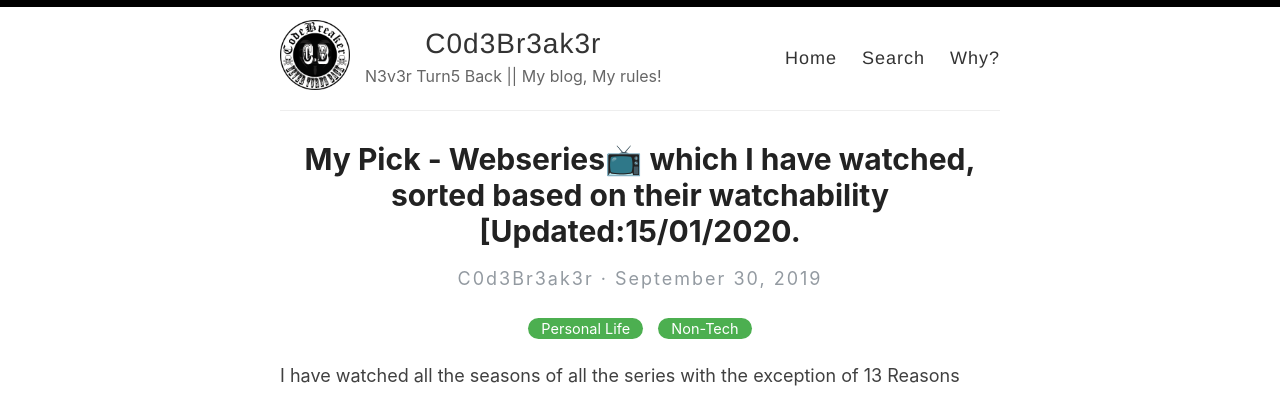
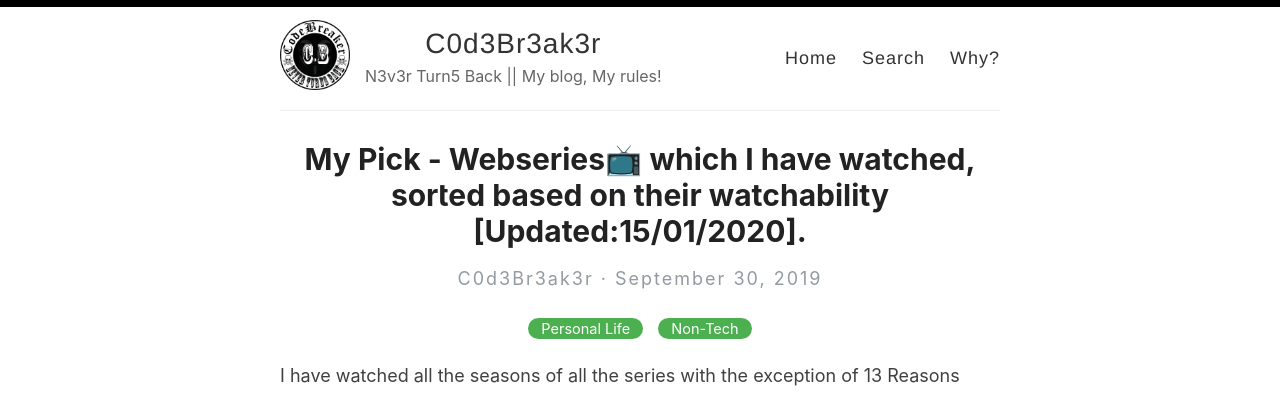
Before and after one commit to CodeBreaker444/codebreaker444.github.io, a Jekyll site: the page built from _posts/2019-09-30-MY-PICK-WEBSERIES-WHICH-I-HAVE-PERSONALLY-WATCHED.md, in a window 1280 px wide. Shown: the top 396 px of the page. Built offline with Jekyll 4.4.1, drawn with Linux system fonts in a browser that asks for light colours.

```diff
--- a/_posts/2019-09-30-MY-PICK-WEBSERIES-WHICH-I-HAVE-PERSONALLY-WATCHED.md
+++ b/_posts/2019-09-30-MY-PICK-WEBSERIES-WHICH-I-HAVE-PERSONALLY-WATCHED.md
@@ -1,6 +1,6 @@
 ---
 layout: post
-title: My Pick - Webseries📺 which I have watched, sorted based on their watchability [Updated:15/01/2020.
+title: My Pick - Webseries📺 which I have watched, sorted based on their watchability [Updated:15/01/2020].
 categories: [Personal Life, Non-Tech]
 ---
 I have watched all the seasons of all the series with the exception of 13 Reasons why (It's too depressing and it's not my kind) and only completed one season. There are some series which didn't make it in the list because either i am in the middle of watching or I don't like them. Checkout these series if you are starting and maybe you'll like it too.
```
